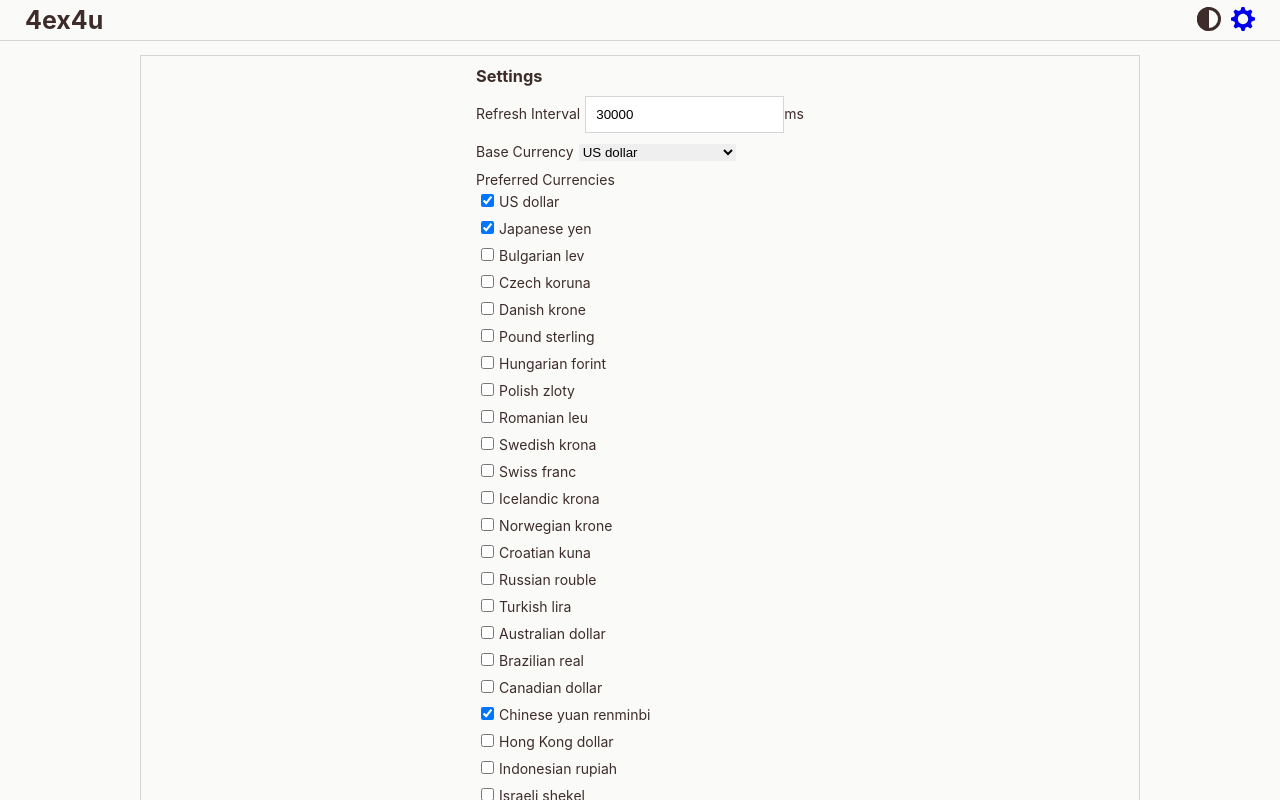
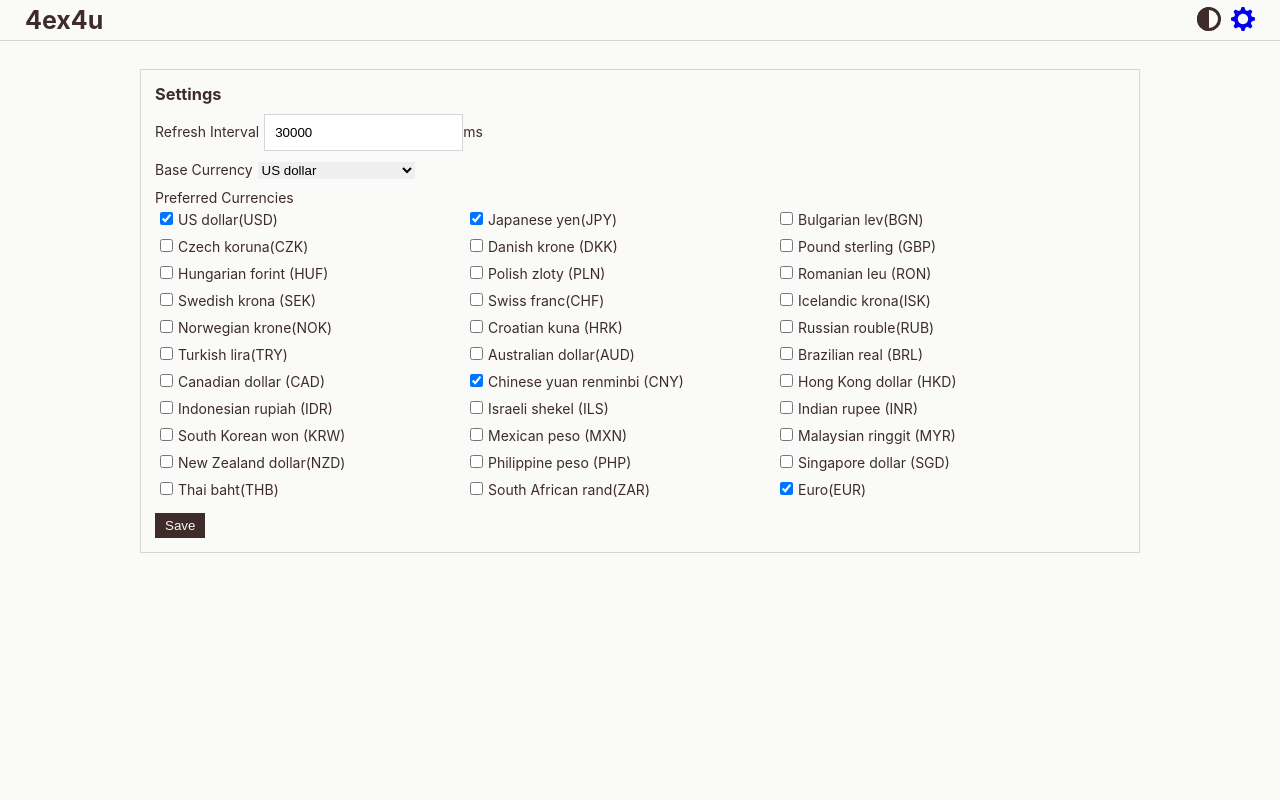
Before and after one commit to johncalvinroberts/forex-for-you, a React (Vite) app: page /settings in a window 1280 px wide. Shown: the top 800 px of the page. Built offline with nearby package versions, Linux system fonts and the light colour scheme.

Commit message:
fix: tweak settings page styles

```diff
--- a/src/components/HistoricalExchangeRates.tsx
+++ b/src/components/HistoricalExchangeRates.tsx
@@ -17,6 +17,8 @@ const HistoricalExchangeRates: FC = ({ children }) => {
   const dates = useSelector(getHistoricalDates);
 
   const formattedDate = fetchedAt && dayjs(fetchedAt).format(DATETIME_FORMAT);
+
+  const tableWidth = (dates.length + 1) * 100;
 
   useWhyDidYouUpdate('HistoricalExchangeRates', {
     preferredSymbols,
@@ -78,11 +80,18 @@ const HistoricalExchangeRates: FC = ({ children }) => {
           {fetchedAt && `Last Updated: ${formattedDate}`} {isFetching && <Spinner />}
         </span>
       </div>
+      {/* children will probably be "HistoricalRateChart" */}
       {children}
       <div
         css={css`
+          overflow: scroll;
+          width: 100%;
+        `}
+      >
+        <div
+          css={css`
             padding-top: var(--med);
-          overflow: scroll;
+            width: ${tableWidth}px;
           `}
         >
           <div
@@ -111,6 +120,7 @@ const HistoricalExchangeRates: FC = ({ children }) => {
             ))}
         </div>
       </div>
+    </div>
   );
 };
 
--- a/src/components/HistoricalRatesChart.tsx
+++ b/src/components/HistoricalRatesChart.tsx
@@ -30,7 +30,7 @@ const HistoricalRatesChart = ({ width, height }) => {
       }}
     >
       <XAxis dataKey="date" />
-      <YAxis />
+      <YAxis width={30} />
       <Tooltip />
       <Legend />
       {symbolsWithColors.map(({ symbol, color }) => (
--- a/src/components/LatestExchangeRates.tsx
+++ b/src/components/LatestExchangeRates.tsx
@@ -4,7 +4,7 @@ import { useDispatch } from 'react-redux';
 import dayjs from 'dayjs';
 import { loadLatestRates } from '../store';
 import { useInterval, useLatest, useSystem } from '../hooks';
-import { DATETIME_FORMAT } from '../constants';
+import { DATETIME_FORMAT, SYMBOLS_DICT } from '../constants';
 import Spinner from './Spinner';
 import { mq } from './Theme';
 
@@ -24,7 +24,15 @@ const SymbolBox = ({ symbol, value }) => {
       >
         {symbol}
       </div>
-      {value || <Spinner />}
+      <span
+        css={css`
+          font-size: var(--smol);
+          font-weight: normal;
+        `}
+      >
+        {SYMBOLS_DICT[symbol]}
+      </span>
+      <div>{value || <Spinner />}</div>
     </div>
   );
 };
--- a/src/constants.ts
+++ b/src/constants.ts
@@ -31,6 +31,12 @@ export const ALL_SYMBOLS = [
   { symbol: 'NZD', label: 'New Zealand dollar' },
   { symbol: 'PHP', label: 'Philippine peso	' },
   { symbol: 'SGD', label: 'Singapore dollar	' },
-  { symbol: 'THB', label: 'Thai baht	' },
+  { symbol: 'THB', label: 'Thai baht' },
   { symbol: 'ZAR', label: 'South African rand' },
+  { symbol: 'EUR', label: 'Euro' },
 ];
+
+export const SYMBOLS_DICT = ALL_SYMBOLS.reduce(
+  (memo, current) => ({ ...memo, [current.symbol]: current.label }),
+  {},
+);
--- a/src/index.html
+++ b/src/index.html
@@ -2,7 +2,7 @@
 <html lang="en">
   <head>
     <meta charset="UTF-8" />
-    <meta name="viewport" content="width=device-width, initial-scale=1.0" />
+    <meta name="viewport" content="width=device-width, initial-scale=1.0, maximum-scale=1.0" />
     <link rel="icon" type="image/png" sizes="96x96" href="./assets/favicon.png" />
     <title>4ex4u</title>
   </head>
--- a/src/pages/Root.tsx
+++ b/src/pages/Root.tsx
@@ -1,7 +1,12 @@
 /** @jsx jsx */
 import { FC, Fragment } from 'react';
 import { jsx, css } from '@emotion/core';
-import { HistoricalExchangeRates, LatestExchangeRates, HistoricalRatesChart } from '../components';
+import {
+  HistoricalExchangeRates,
+  LatestExchangeRates,
+  HistoricalRatesChart,
+  mq,
+} from '../components';
 import { useDimensions } from '../hooks';
 
 const Root: FC = () => {
@@ -18,6 +23,9 @@ const Root: FC = () => {
             width: 100%;
             justify-content: center;
             padding: var(--smol) 0;
+            ${mq[1]} {
+              padding-bottom: var(--med);
+            }
           `}
           ref={boxRef}
         >
--- a/src/pages/Settings.tsx
+++ b/src/pages/Settings.tsx
@@ -65,14 +65,21 @@ const Settings: FC = () => {
         align-items: center;
         display: flex;
         justify-content: center;
-        padding: var(--smol);
+        margin: var(--med) 0;
+        padding: var(--med);
         ${mq[1]} {
           border: none;
-          padding-bottom: var(--med);
+          padding-bottom: calc(var(--med) + 60px);
+          padding-top: 0;
         }
       `}
     >
-      <form onSubmit={handleSubmit}>
+      <form
+        onSubmit={handleSubmit}
+        css={css`
+          width: 100%;
+        `}
+      >
         <h3>Settings</h3>
         <Field>
           <label htmlFor="refreshInterval">Refresh Interval</label>
@@ -104,11 +111,18 @@ const Settings: FC = () => {
         </Field>
         <Field>
           <label>Preferred Currencies</label>
+          <div
+            css={css`
+              display: flex;
+              flex-wrap: wrap;
+            `}
+          >
             {ALL_SYMBOLS.map(({ symbol, label }) => (
               <div
                 key={symbol}
                 css={css`
                   padding: var(--xsmol);
+                  flex: 0 0 300px;
                 `}
               >
                 <input
@@ -121,11 +135,28 @@ const Settings: FC = () => {
                     margin-right: var(--xsmol);
                   `}
                 />
-              <label htmlFor={symbol}>{label}</label>
+                <label htmlFor={symbol}>
+                  {label}({symbol})
+                </label>
               </div>
             ))}
+          </div>
         </Field>
-        <Button>Submit</Button>
+        <Button
+          css={css`
+            ${mq[1]} {
+              position: fixed;
+              height: 60px;
+              left: 0;
+              right: 0;
+              bottom: 0;
+              text-align: center;
+              width: 100%;
+            }
+          `}
+        >
+          Save
+        </Button>
       </form>
     </div>
   );
```
Lines whose indentation alone changed are shown as unchanged.
